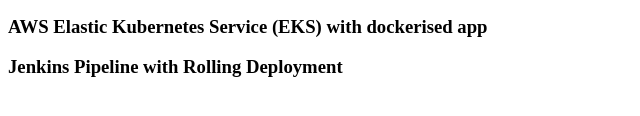
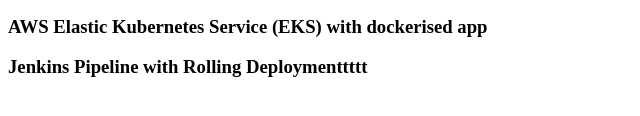
Before and after one commit to ofosukin/udacity-capstone-cloud-devops, a plain HTML site: page index.html in a window 1280 px wide. Shown: the part 152-268 px from the top of the page, 0-640 px from the left. Drawn offline with Linux system fonts and the light colour scheme.

Commit message:
rolling update v3

```diff
--- a/index.html
+++ b/index.html
@@ -12,7 +12,7 @@
     <h2>Kingsley Ofosu</h2>
     <h3>Nginx App</h3>
     <h3>AWS Elastic Kubernetes Service (EKS) with dockerised app</h3>
-    <h3>Jenkins Pipeline with Rolling Deployment</h3>
+    <h3>Jenkins Pipeline with Rolling Deploymenttttt</h3>
 </body>
 
 </html>
```
Also changed, not shown: 1 other file.
